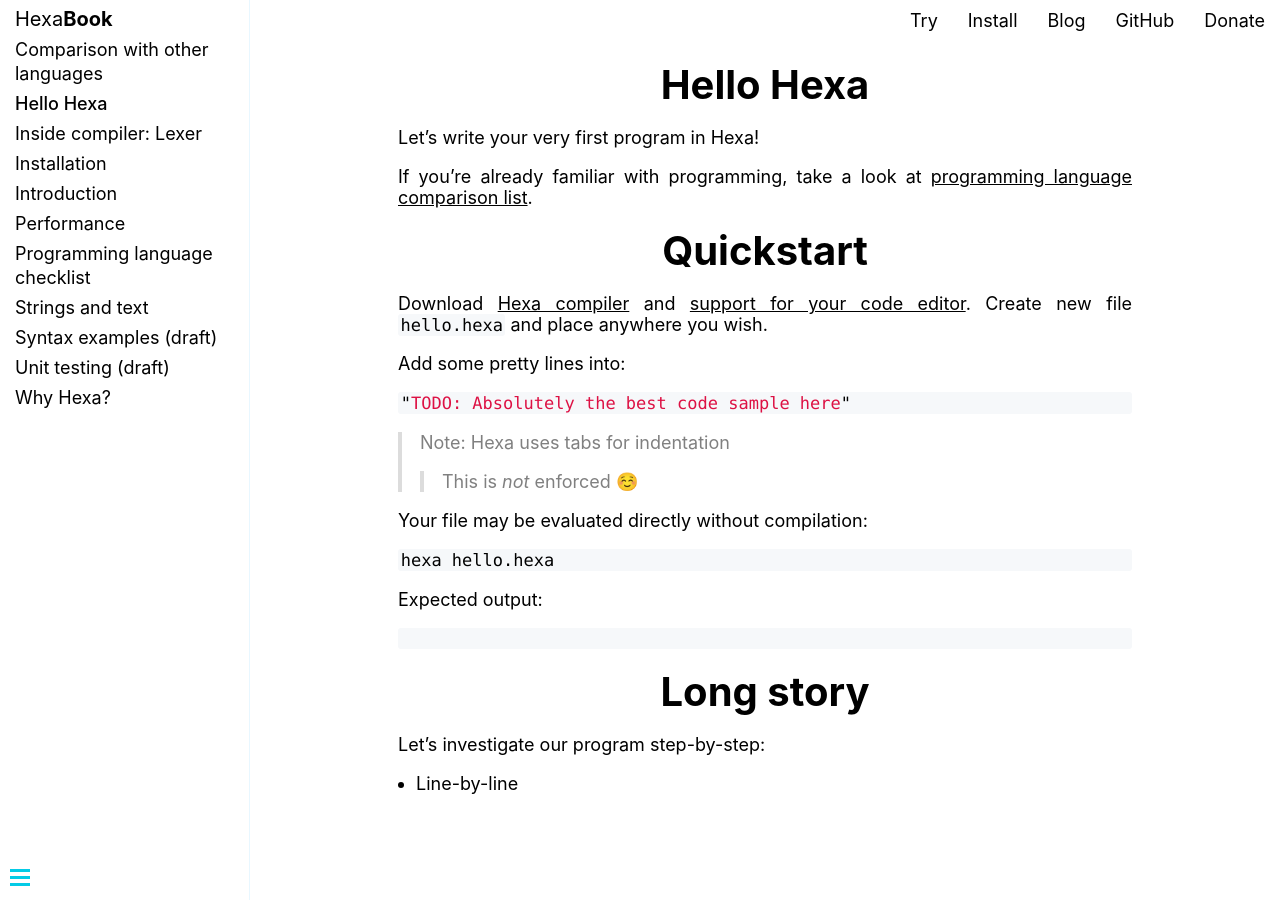
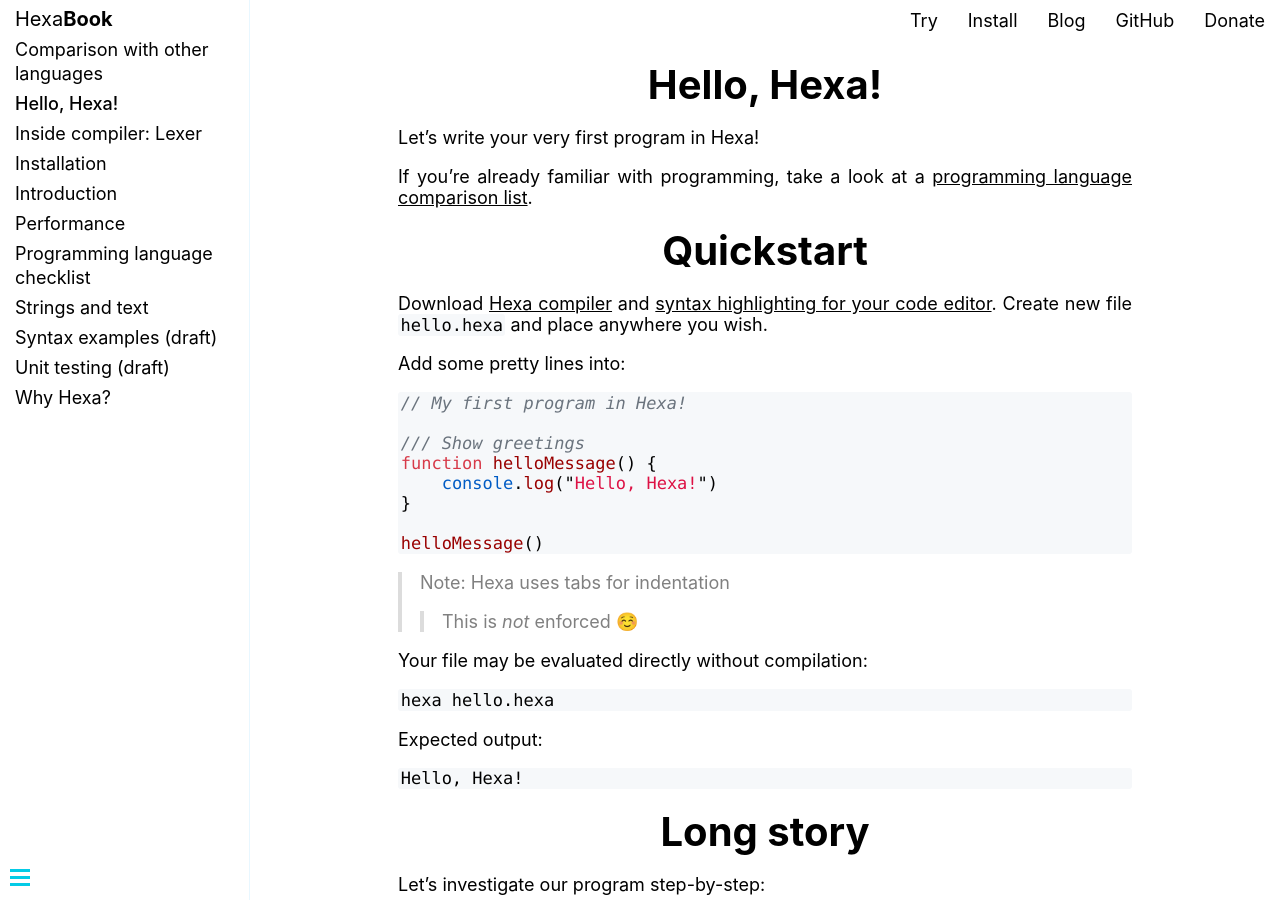
Before and after one commit to hexalang/hexalang.github.io, a Jekyll site: the page built from _book/Hello.md, in a window 1280 px wide. Built offline with Jekyll 4.4.1, drawn with Linux system fonts in a browser that asks for light colours; emoji names are drawn with the system emoji font.

Commit message:
Update Hello.md

````diff
--- a/_book/Hello.md
+++ b/_book/Hello.md
@@ -1,22 +1,29 @@
 ---
 layout: book
-title: Hello Hexa
+title: Hello, Hexa!
 ---
 
 Let's write your very first program in Hexa!
 
 If you're already familiar with programming,
-take a look at [programming language comparison list](https://hexalang.github.io/book/Comparison.html).
+take a look at a [programming language comparison list](https://hexalang.github.io/book/Comparison.html).
 
 ## Quickstart
 
-Download [Hexa compiler](https://github.com/hexalang/hexa#stable) and [support for your code editor](https://github.com/hexalang/hexa#tools--ide).
+Download [Hexa compiler](https://github.com/hexalang/hexa#stable) and [syntax highlighting for your code editor](https://github.com/hexalang/hexa#tools--ide).
 Create new file `hello.hexa` and place anywhere you wish.
 
 Add some pretty lines into:
 
 ```js
-"TODO: Absolutely the best code sample here"
+// My first program in Hexa!
+
+/// Show greetings
+function helloMessage() {
+    console.log("Hello, Hexa!")
+}
+
+helloMessage()
 ```
 
 > Note: Hexa uses tabs for indentation
@@ -30,8 +37,8 @@ hexa hello.hexa
 
 Expected output:
 
-```sh
-
+```
+Hello, Hexa!
 ```
 
 ## Long story
````
Also changed, not shown: other parts of _book/Hello.md (+1 -0 lines).
